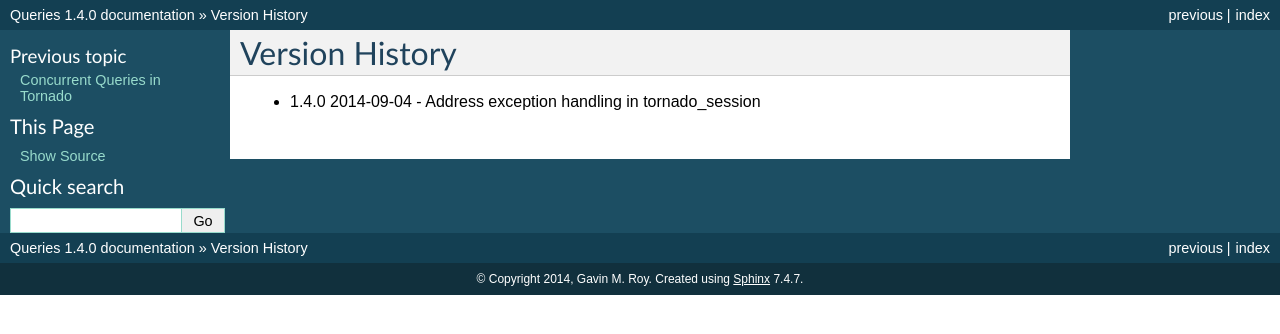
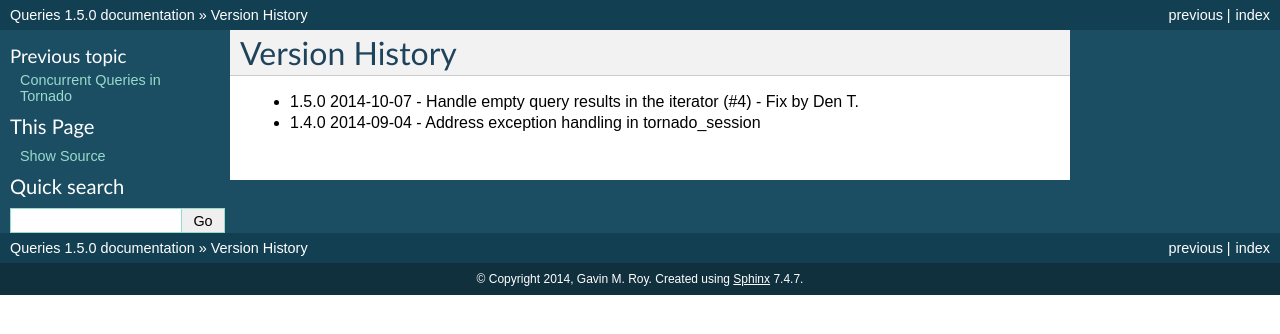
Before and after one commit to gmr/queries, a Sphinx documentation site: the page built from docs/history.rst, in a window 1280 px wide. Shown: the top 334 px of the page. Built offline with Sphinx 7.4.7, drawn with Linux system fonts in a browser that asks for light colours.

Commit message:
Bump the version and history

```diff
--- a/README.rst
+++ b/README.rst
@@ -86,8 +86,8 @@
     >>> import pprint
     >>> import queries
     >>>
-    >>> with queries.Session() as s:
-    ...     for row in s.query('SELECT * FROM names'):
+    >>> with queries.Session() as session:
+    ...     for row in session.query('SELECT * FROM names'):
     ...         pprint.pprint(row)
     ...
     {'id': 1, 'name': u'Jacob'}
--- a/docs/history.rst
+++ b/docs/history.rst
@@ -1,4 +1,6 @@
 Version History
 ===============
+- 1.5.0 2014-10-07
+  - Handle empty query results in the iterator (#4) - Fix by Den T.
 - 1.4.0 2014-09-04
   - Address exception handling in tornado_session
--- a/queries/__init__.py
+++ b/queries/__init__.py
@@ -8,7 +8,7 @@
 Unicode and Unicode arrays.
 
 """
-__version__ = '1.4.0'
+__version__ = '1.5.0'
 version = __version__
 
 import logging
--- a/setup.py
+++ b/setup.py
@@ -14,7 +14,7 @@
     install_requires.append('tornado')
 
 setup(name='queries',
-      version='1.4.0',
+      version='1.5.0',
       description="Simplified PostgreSQL client built upon Psycopg2",
       maintainer="Gavin M. Roy",
       maintainer_email="gavinmroy@gmail.com",
```
